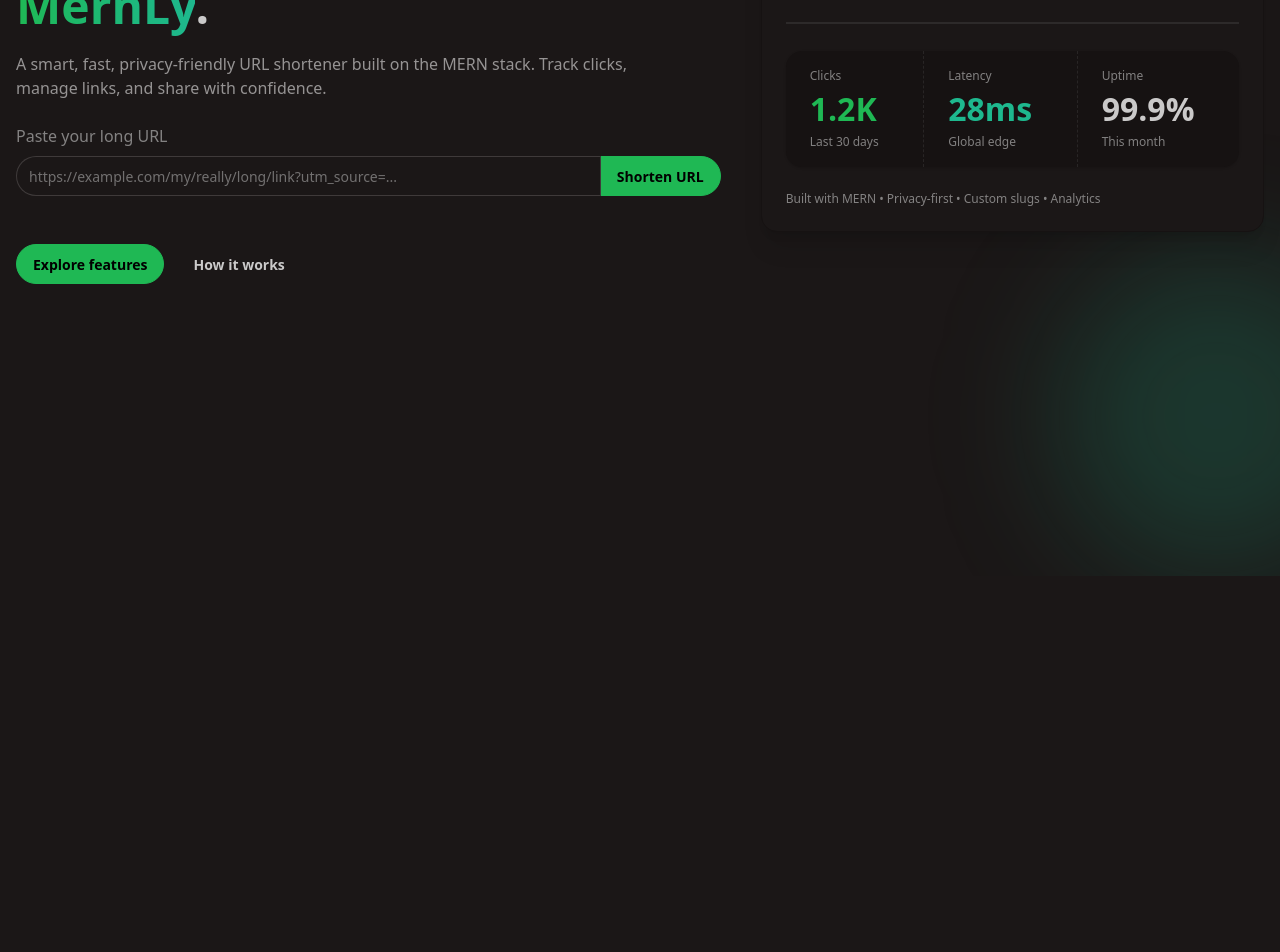
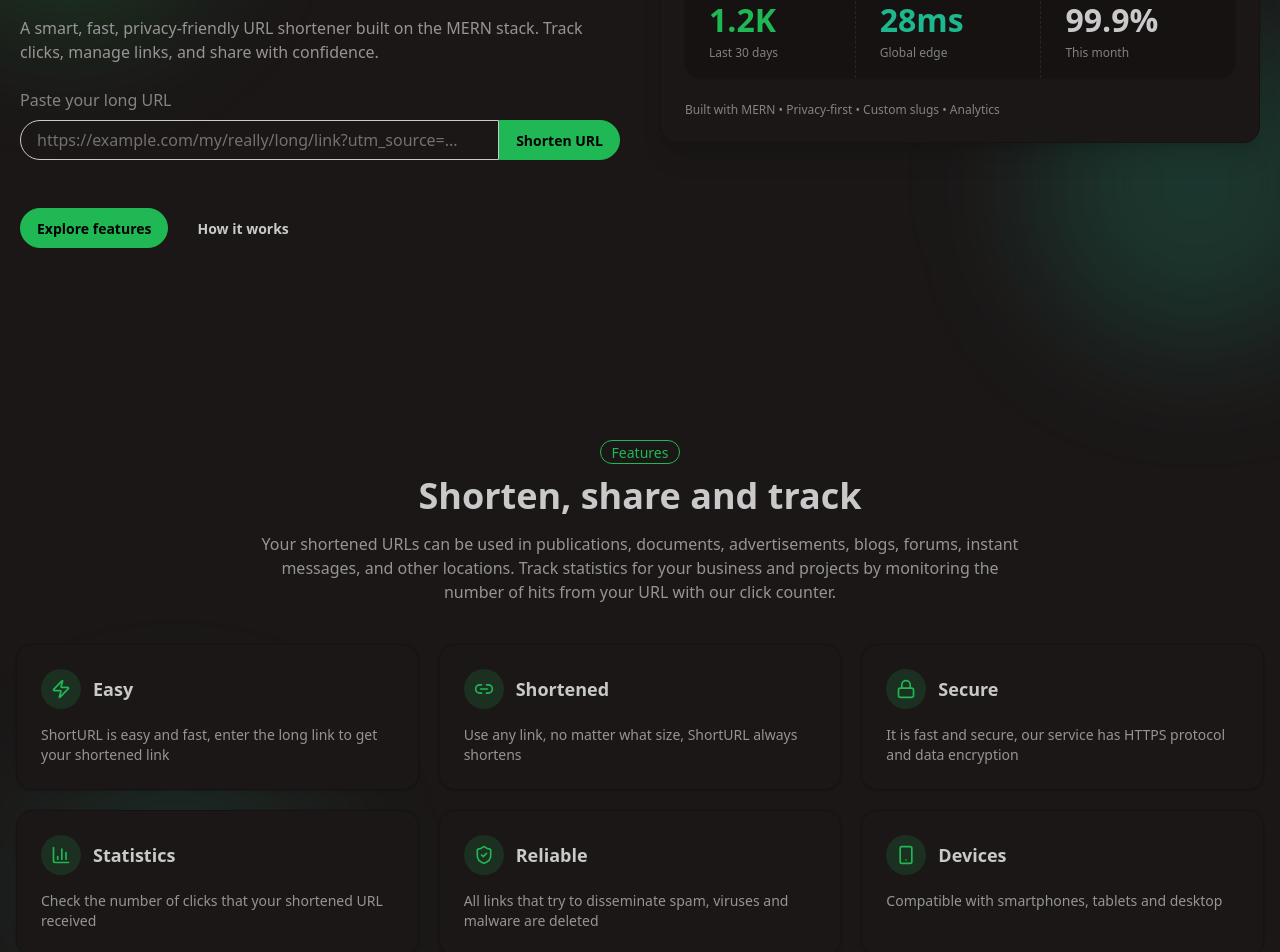
Before and after one commit to ankitjhagithub21/mern.ly, a React (Vite) app in the folder client/: page / in a window 1280 px wide. Shown: the part 320-1272 px from the top of the page. Before the commit the page ends 896 px from the top, so only its background shows below. Built offline with nearby package versions, Linux system fonts and the light colour scheme; no server answers.

Commit message:
added features section

```diff
--- a/client/package.json
+++ b/client/package.json
@@ -12,6 +12,7 @@
   "dependencies": {
     "@reduxjs/toolkit": "^2.8.2",
     "@tailwindcss/vite": "^4.1.11",
+    "lucide-react": "^0.539.0",
     "react": "^19.1.0",
     "react-dom": "^19.1.0",
     "react-hot-toast": "^2.5.2",
--- /dev/null
+++ b/client/src/components/FeaturesSection.jsx
@@ -0,0 +1,88 @@
+
+import {
+  Zap,
+  Link2,
+  Lock,
+  BarChart3,
+  ShieldCheck,
+  Smartphone,
+} from "lucide-react";
+
+const defaultFeatures = [
+  {
+    title: "Easy",
+    desc: "ShortURL is easy and fast, enter the long link to get your shortened link",
+    icon: Zap,
+  },
+  {
+    title: "Shortened",
+    desc: "Use any link, no matter what size, ShortURL always shortens",
+    icon: Link2,
+  },
+  {
+    title: "Secure",
+    desc: "It is fast and secure, our service has HTTPS protocol and data encryption",
+    icon: Lock,
+  },
+  {
+    title: "Statistics",
+    desc: "Check the number of clicks that your shortened URL received",
+    icon: BarChart3,
+  },
+  {
+    title: "Reliable",
+    desc: "All links that try to disseminate spam, viruses and malware are deleted",
+    icon: ShieldCheck,
+  },
+  {
+    title: "Devices",
+    desc: "Compatible with smartphones, tablets and desktop",
+    icon: Smartphone,
+  },
+];
+
+const FeaturesSection = ({
+  className = "",
+  title = "Shorten, share and track",
+  description = `Your shortened URLs can be used in publications, documents, advertisements, blogs, forums, instant messages, and other locations. Track statistics for your business and projects by monitoring the number of hits from your URL with our click counter.`,
+  items = defaultFeatures,
+}) => {
+  return (
+    <section id="features" className={`py-16 sm:py-24 ${className}`}>
+      <div className="max-w-7xl mx-auto px-4 relative">
+          <div
+
+          className="pointer-events-none absolute -bottom-24  h-80 w-80 rounded-full bg-secondary/10 blur-3xl"
+        ></div>
+        <div className="text-center max-w-3xl mx-auto">
+          <div className="badge badge-primary badge-outline mb-3">Features</div>
+          <h2 className="text-3xl sm:text-4xl font-extrabold">{title}</h2>
+          <p className="mt-4 text-base-content/70">{description}</p>
+        </div>
+
+        <div className="mt-10 grid grid-cols-1 sm:grid-cols-2 lg:grid-cols-3 gap-5">
+          {items.map(({ title, desc, icon: Icon }) => (
+            <div
+              key={title}
+              className="card bg-base-100 border border-base-200 shadow-sm hover:shadow-lg transition-all duration-200 h-full"
+            >
+              <div className="card-body">
+                <div className="flex items-center gap-3">
+
+                    <div className="w-10 h-10 rounded-full bg-primary/15 flex items-center justify-center">
+                      <Icon className="w-5 h-5 text-primary" aria-hidden="true" />
+                    </div>
+
+                  <h3 className="card-title text-lg">{title}</h3>
+                </div>
+                <p className="mt-2 text-sm text-base-content/70">{desc}</p>
+              </div>
+            </div>
+          ))}
+        </div>
+      </div>
+    </section>
+  );
+};
+
+export default FeaturesSection;
--- a/client/src/components/HeroSection.jsx
+++ b/client/src/components/HeroSection.jsx
@@ -44,24 +44,27 @@
 
   return (
     <section
-      className={`hero min-h-screen py-24 overflow-hidden ${className}`}
+      className={`  w-full py-24 px-5 ${className}`}
     >
-      {/* Decorative gradient blobs */}
+      <div className="max-w-7xl mx-auto relative">
+
+       <div className="hidden md:block">
          <div
-        aria-hidden
+
           className="pointer-events-none absolute -top-24 -left-24 h-72 w-72 rounded-full bg-primary/20 blur-3xl"
-      />
+        ></div>
         <div
-        aria-hidden
+
           className="pointer-events-none absolute -bottom-24 -right-24 h-80 w-80 rounded-full bg-secondary/20 blur-3xl"
-      />
+        ></div>
+       </div>
 
-      <div className="hero-content max-w-7xl w-full flex-col lg:flex-row gap-10 px-4">
+        <div className="grid grid-cols-1 lg:grid-cols-2 relative gap-10">
           {/* Left: Copy + Form */}
-        <div className="w-full lg:w-7/12">
+          <div>
             <div className="badge badge-primary badge-outline mb-4">MernLy</div>
 
-          <h1 className="text-4xl sm:text-5xl font-extrabold leading-tight">
+            <h1 className="text-5xl font-bold leading-tight">
               Short links, big impact with{" "}
               <span className="bg-gradient-to-r from-primary to-secondary bg-clip-text text-transparent">
                 MernLy
@@ -69,7 +72,7 @@
               .
             </h1>
 
-          <p className="mt-4 text-base-content/70 max-w-2xl">
+            <p className="mt-4 text-base-content/70">
               A smart, fast, privacy-friendly URL shortener built on the MERN
               stack. Track clicks, manage links, and share with confidence.
             </p>
@@ -81,11 +84,11 @@
 
                 </label>
 
-              <div className="join w-full flex">
+                <div className="join w-full flex overflow-hidden">
                   <input
                     id="mernly-url-input"
                     type="url"
-                  className="input input-bordered join-item flex-1 min-w-0"
+                    className="border px-4 flex-1 outline-none  rounded-l-full"
                     placeholder="https://example.com/my/really/long/link?utm_source=..."
                     value={url}
                     onChange={(e) => setUrl(e.target.value)}
@@ -94,7 +97,7 @@
                   />
                   <button
                     type="submit"
-                  className="btn btn-primary join-item shrink-0 whitespace-nowrap"
+                    className="btn btn-primary rounded-r-full"
                     disabled={isLoading}
                   >
                     {isLoading && (
@@ -130,7 +133,7 @@
           </div>
 
           {/* Right: Preview Card */}
-        <div className="w-full lg:w-5/12">
+          <div >
             <div className="card bg-base-100 shadow-xl border border-base-200">
               <div className="card-body">
                 <div className="flex items-center gap-3">
@@ -175,6 +178,8 @@
             </div>
           </div>
         </div>
+      </div>
+
     </section>
   );
 }
--- a/client/src/components/Navbar.jsx
+++ b/client/src/components/Navbar.jsx
@@ -5,7 +5,7 @@
 const Navbar = () => {
     const { user } = useSelector(state => state.auth)
     return (
-       <header className="fixed w-full top-0 z-50">
+       <header className="sticky w-full top-0 z-50">
          <div className="navbar bg-base-100 shadow-sm ">
             <div className="flex-1">
                 <Link to={"/"} className="btn btn-ghost text-xl">Mern<span className="text-success">Ly</span></Link>
--- a/client/src/pages/HomePage.jsx
+++ b/client/src/pages/HomePage.jsx
@@ -1,6 +1,7 @@
 
 import { useState } from 'react';
 import HeroSection from '../components/HeroSection'
+import FeaturesSection from '../components/FeaturesSection';
 
 const HomePage = () => {
   const [isLoading, setIsLoading] = useState(false);
@@ -20,9 +21,10 @@
   };
 
   return (
-    <div className='container mx-auto relative'>
+    <main className='container mx-auto'>
       <HeroSection  onShorten={handleShorten} isLoading={isLoading}/>
-    </div>
+      <FeaturesSection/>
+    </main>
   )
 }
 
```
Also changed, not shown: 1 other file (tests, documents, lock files or other folders). Lines whose indentation alone changed are shown as unchanged.
